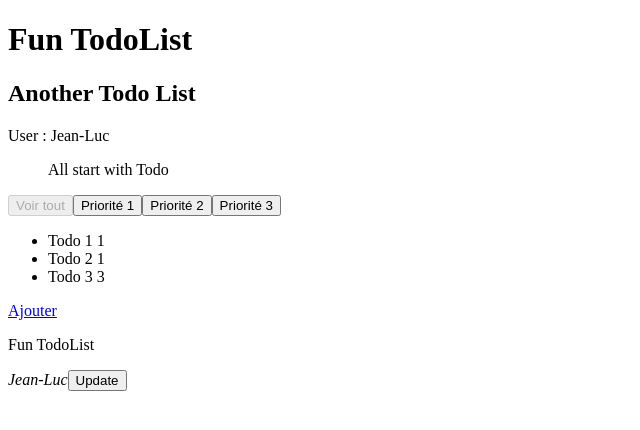
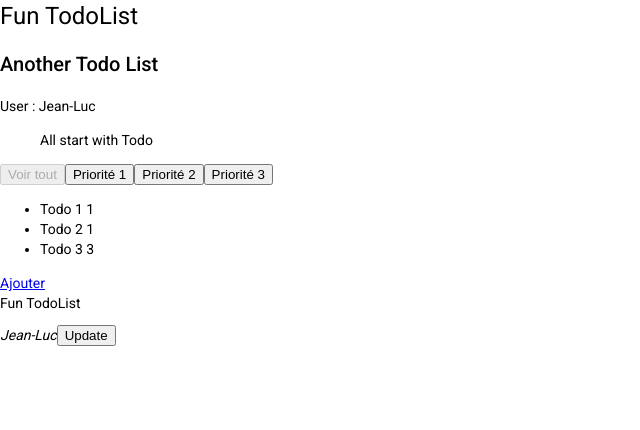
Before and after one commit to dacodemaniak/ng-todolist, an Angular app: page /home in a window 1280 px wide. Shown: the top 430 px of the page, without its empty margins (0-640 px from the left). Built offline with nearby package versions, Linux system fonts and the light colour scheme.

Commit message:
Add angular/material

```diff
--- a/angular.json
+++ b/angular.json
@@ -28,6 +28,7 @@
               "src/assets"
             ],
             "styles": [
+              "./node_modules/@angular/material/prebuilt-themes/indigo-pink.css",
               "src/styles.scss"
             ],
             "scripts": []
@@ -91,6 +92,7 @@
               "src/assets"
             ],
             "styles": [
+              "./node_modules/@angular/material/prebuilt-themes/indigo-pink.css",
               "src/styles.scss"
             ],
             "scripts": []
--- a/package.json
+++ b/package.json
@@ -12,10 +12,12 @@
   "private": true,
   "dependencies": {
     "@angular/animations": "~11.0.3",
+    "@angular/cdk": "^11.0.2",
     "@angular/common": "~11.0.3",
     "@angular/compiler": "~11.0.3",
     "@angular/core": "~11.0.3",
     "@angular/forms": "~11.0.3",
+    "@angular/material": "^11.0.2",
     "@angular/platform-browser": "~11.0.3",
     "@angular/platform-browser-dynamic": "~11.0.3",
     "@angular/router": "~11.0.3",
--- a/src/app/app.module.ts
+++ b/src/app/app.module.ts
@@ -9,6 +9,7 @@
 import { FilterBarComponent } from './components/filter-bar/filter-bar.component';
 import { AddTodoComponent } from './pages/add-todo/add-todo.component';
 import { HomeComponent } from './pages/home/home.component';
+import { BrowserAnimationsModule } from '@angular/platform-browser/animations';
 
 @NgModule({
   declarations: [
@@ -22,7 +23,8 @@
   ],
   imports: [
     BrowserModule,
-    AppRoutingModule
+    AppRoutingModule,
+    BrowserAnimationsModule
   ],
   providers: [],
   bootstrap: [AppComponent]
--- a/src/index.html
+++ b/src/index.html
@@ -6,8 +6,10 @@
   <base href="/">
   <meta name="viewport" content="width=device-width, initial-scale=1">
   <link rel="icon" type="image/x-icon" href="favicon.ico">
+  <link href="https://fonts.googleapis.com/css?family=Roboto:300,400,500&display=swap" rel="stylesheet">
+  <link href="https://fonts.googleapis.com/icon?family=Material+Icons" rel="stylesheet">
 </head>
-<body>
+<body class="mat-typography">
   <app-root></app-root>
 </body>
 </html>
--- a/src/styles.scss
+++ b/src/styles.scss
@@ -1 +1,4 @@
 /* You can add global styles to this file, and also import other style files */
+
+html, body { height: 100%; }
+body { margin: 0; font-family: Roboto, "Helvetica Neue", sans-serif; }
```
Also changed, not shown: 1 other file (tests, documents, lock files or other folders).
